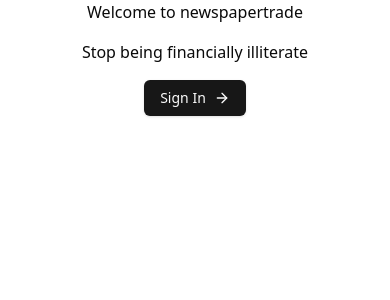
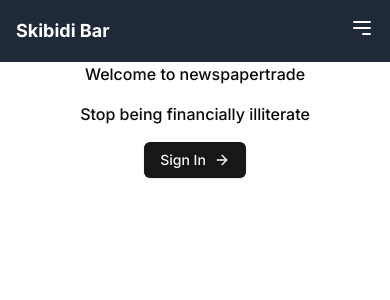
Before and after one commit to sawdoh/codeOver, a Next.js app in the folder code/: page / in a window 390 px wide. Shown: the top 300 px of the page. Built offline with nearby package versions, Linux system fonts and the light colour scheme; no server answers.

Commit message:
Navigation Bar

```diff
--- a/code/app/layout.tsx
+++ b/code/app/layout.tsx
@@ -1,6 +1,7 @@
 import type { Metadata } from "next";
 import { Inter } from "next/font/google";
 import "./globals.css";
+import Navbar from '@/components/ui/Navbar';
 
 const inter = Inter({ subsets: ["latin"] });
 
@@ -16,7 +17,8 @@
   return (
     <ClerkProvider>
       <html lang="en">
-        <body>
+        <body className={inter.className}>
+          <Navbar />
           <main>{children}</main>
         </body>
       </html>
--- /dev/null
+++ b/code/components/ui/Navbar.tsx
@@ -0,0 +1,67 @@
+"use client";
+
+import React, { useState } from 'react';
+import Link from 'next/link';
+import { SignedIn, SignedOut, UserButton, SignInButton } from '@clerk/nextjs';
+
+const Navbar = () => {
+  const [isOpen, setIsOpen] = useState(false);
+
+  const toggleMenu = () => {
+    setIsOpen(!isOpen);
+  };
+
+  return (
+    <nav className="bg-gray-800 p-4">
+      <div className="container mx-auto flex justify-between items-center">
+        <div className="text-white text-lg font-bold">
+          <Link href="/">Skibidi Bar</Link>
+        </div>
+        <div className="md:hidden" onClick={toggleMenu}>
+          <button className="text-white focus:outline-none">
+            <svg
+              className="w-6 h-6"
+              fill="none"
+              stroke="currentColor"
+              viewBox="0 0 24 24"
+              xmlns="http://www.w3.org/2000/svg"
+            >
+              <path
+                strokeLinecap="round"
+                strokeLinejoin="round"
+                strokeWidth="2"
+                d="M4 6h16M4 12h16m-7 6h7"
+              ></path>
+            </svg>
+          </button>
+        </div>
+        <ul className={`md:flex md:items-center ${isOpen ? 'block' : 'hidden'}`}>
+          <li className="text-white md:ml-4">
+            <Link href="/">Home</Link>
+          </li>
+          <li className="text-white md:ml-4">
+            <Link href="/about">About</Link>
+          </li>
+          <li className="text-white md:ml-4">
+            <Link href="/services">Services</Link>
+          </li>
+          <li className="text-white md:ml-4">
+            <Link href="/contact">Contact</Link>
+          </li>
+          <SignedOut>
+            <li className="text-white md:ml-4">
+              <SignInButton />
+            </li>
+          </SignedOut>
+          <SignedIn>
+            <li className="text-white md:ml-4">
+              <UserButton />
+            </li>
+          </SignedIn>
+        </ul>
+      </div>
+    </nav>
+  );
+};
+
+export default Navbar;
```
